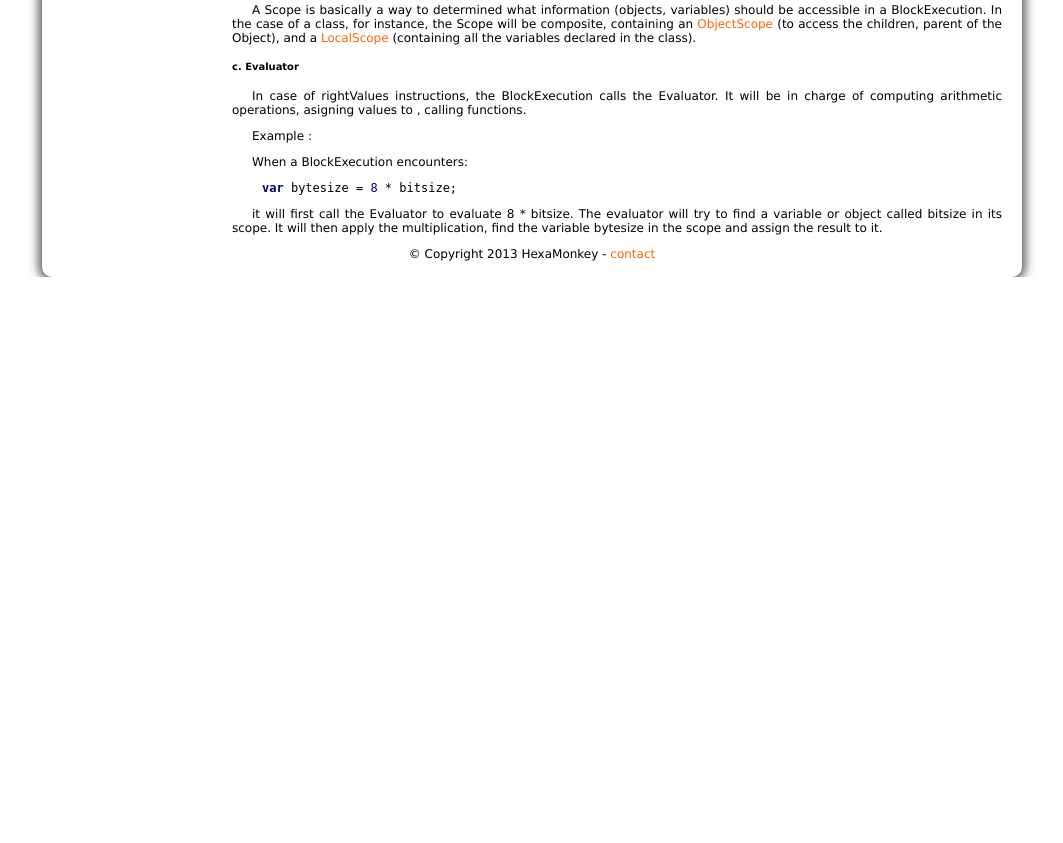
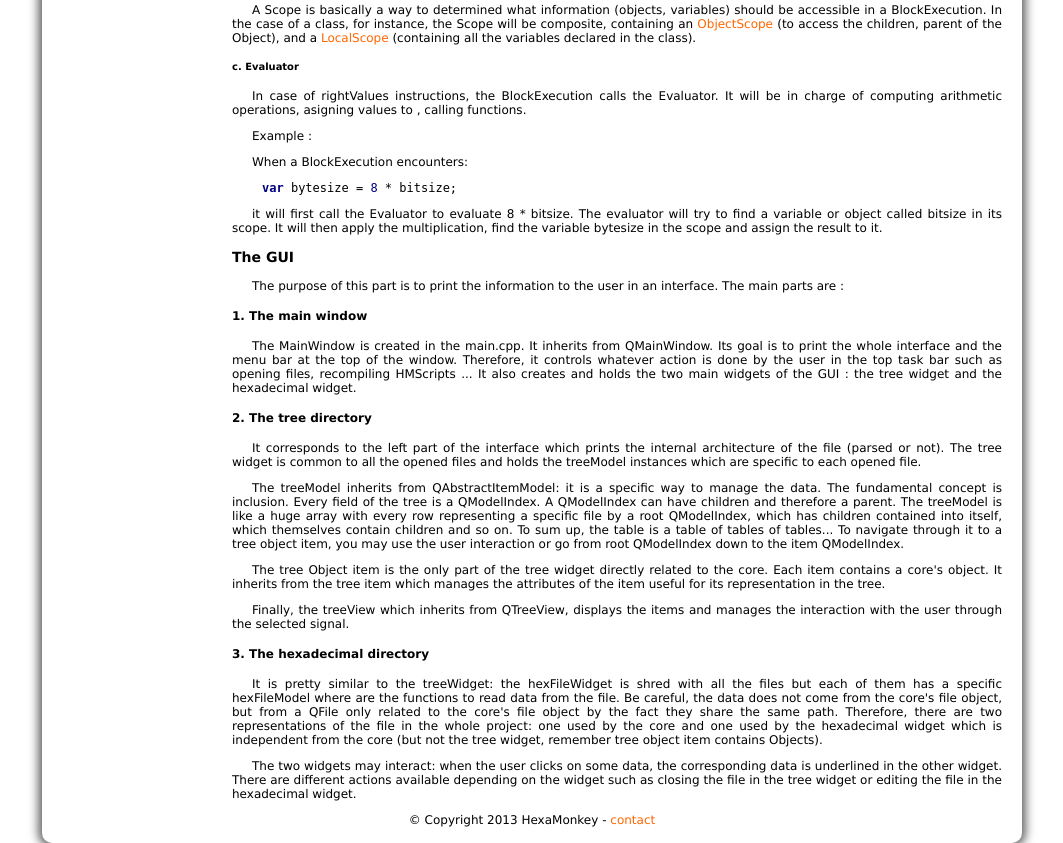
Before and after one commit to HexaMonkey/hexamonkey, a PHP site: page /archdoc.php in a window 1280 px wide. Shown: the part 2138-2981 px from the top of the page, without its empty margins (108-1171 px from the left). Before the commit the page ends 2415 px from the top, so only its background shows below. Run offline with PHP 8.4, Linux system fonts and the light colour scheme.

Commit message:
Add Gui doc.

```diff
--- a/site/archdoc.php
+++ b/site/archdoc.php
@@ -190,4 +190,57 @@ try to find a variable or object called bitsize in its scope. It will then apply
 the multiplication, find the variable bytesize in the scope and assign the
 result to it.</p>
 
+<h3>The GUI</h3>
+
+<p>The purpose of this part is to print the information to the user in an
+interface. The main parts are :</p>
+
+<h4>1. The main window</h4>
+
+<p>The MainWindow is created in the main.cpp. It inherits from QMainWindow. Its
+goal is to print the whole interface and the menu bar at the top of the window.
+Therefore, it controls whatever action is done by the user in the top task bar
+such as opening files, recompiling HMScripts ... It also creates and holds the
+two main widgets of the GUI : the tree widget and the hexadecimal widget.</p>
+
+<h4>2. The tree directory</h4>
+
+<p>It corresponds to the left part of the interface which prints the internal
+architecture of the file (parsed or not). The tree widget is common to all the
+opened files and holds the treeModel instances which are specific to each opened
+file.</p>
+
+<p>The treeModel inherits from QAbstractItemModel: it is a specific way to
+manage the data. The fundamental concept is inclusion. Every field of the tree
+is a QModelIndex. A QModelIndex can have children and therefore a parent. The
+treeModel is like a huge array with every row representing a specific file by a
+root QModelIndex, which has children contained into itself, which themselves
+contain children and so on. To sum up, the table is a table of tables of
+tables... To navigate through it to a tree object item, you may use the user
+interaction or go from root QModelIndex down to the item QModelIndex.</p>
+
+<p>The tree Object item is the only part of the tree widget directly related to
+the core. Each item contains a core's object. It inherits from the tree item
+which manages the attributes of the item useful for its representation in the
+tree.</p>
+
+<p>Finally, the treeView which inherits from QTreeView, displays the items and
+manages the interaction with the user through the selected signal.</p>
+
+<h4>3. The hexadecimal directory</h4>
+
+<p>It is pretty similar to the treeWidget: the hexFileWidget is shred with all
+the files but each of them has a specific hexFileModel where are the functions
+to read data from the file. Be careful, the data does not come from the core's
+file object, but from a QFile only related to the core's file object by the fact
+they share the same path. Therefore, there are two representations of the file
+in the whole project: one used by the core and one used by the hexadecimal
+widget which is independent from the core (but not the tree widget,
+remember tree object item contains Objects).</p>
+
+<p>The two widgets may interact: when the user clicks on some data, the
+corresponding data is underlined in the other widget. There are different
+actions available depending on the widget such as closing the file in the tree
+widget or editing the file in the hexadecimal widget.</p>
+
 <?php require_once("footer.php"); ?>
```
